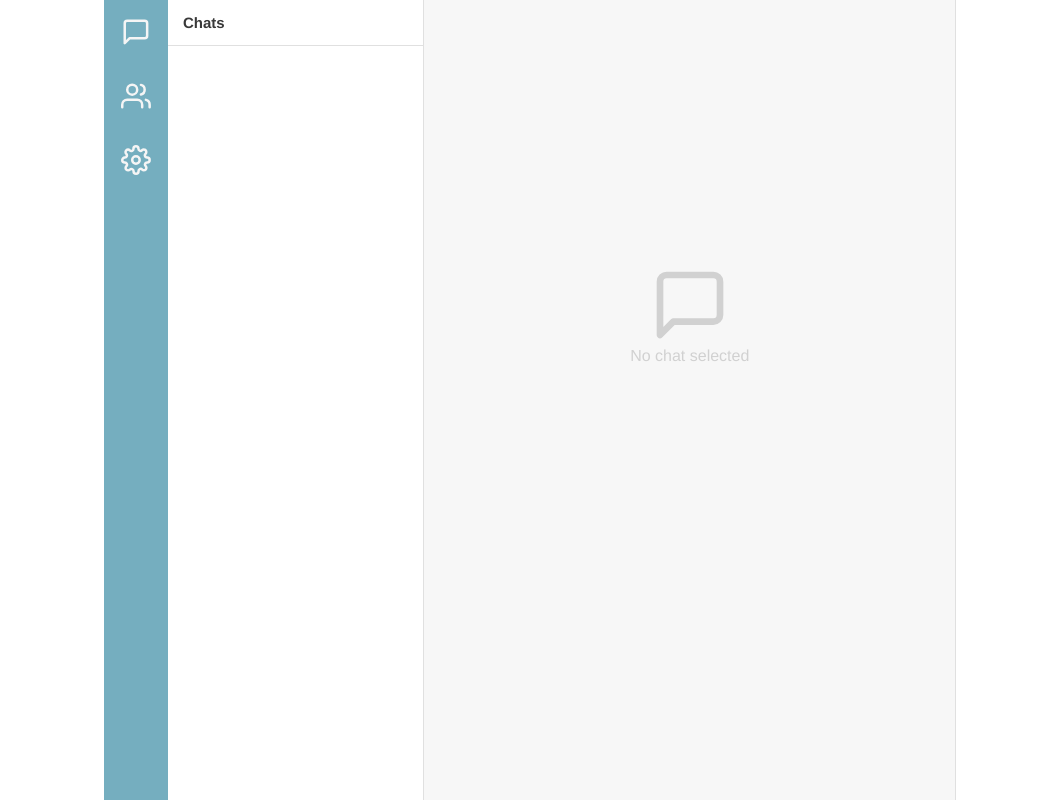
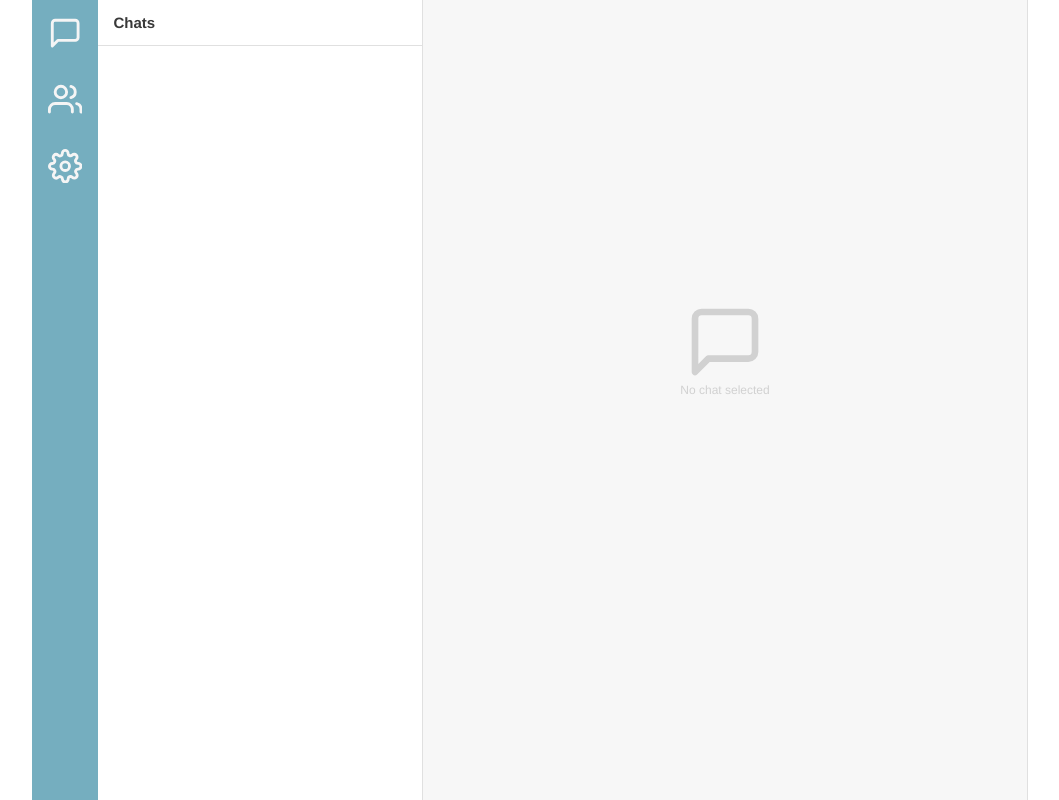
Before and after one commit to FredrikLernia/chat-client, a React (Create React App) app in the folder client/: page / in a window 1280 px wide. Shown: the whole page, without its empty margins (110-1169 px from the left). Built offline with nearby package versions, Linux system fonts and the light colour scheme.

Commit message:
Calculating the menu, tab and main width based on app width

```diff
--- a/client/src/components/Main/style.scss
+++ b/client/src/components/Main/style.scss
@@ -2,7 +2,7 @@
 
 .Main {
   display: inline-block;
-  width: calc(7.5 * #{$col-size});
+  width: calc(7.3 * #{$col-size});
   height: 100%;
   vertical-align: top;
   background-color: #F7F7F7;
--- a/client/src/components/Menu/style.scss
+++ b/client/src/components/Menu/style.scss
@@ -2,7 +2,7 @@
 
 .Menu {
   display: inline-block;
-  width: calc(0.9 * #{$col-size});
+  width: calc(0.8 * #{$col-size});
   height: 100%;
   vertical-align: top;
   background-color: $default-color;
@@ -40,7 +40,7 @@
       left: 0;
       width: 100%;
       height: 100%;
-      padding: 17px;
+      padding: 16px;
       color: $text-light;
     }
   }
--- a/client/src/components/Tab/style.scss
+++ b/client/src/components/Tab/style.scss
@@ -2,7 +2,7 @@
 
 .Tab {
   display: inline-block;
-  width: calc(3.6 * #{$col-size});
+  width: calc(3.9 * #{$col-size});
   height: 100%;
   vertical-align: top;
 }
--- a/client/src/style.scss
+++ b/client/src/style.scss
@@ -7,12 +7,19 @@
 body {
   margin: 0;
   height: 100vh;
+  font-size: 12px;
   color: $text-dark-2;
 }
 
 h2 {
-  margin: 15px;
+  padding: 15px;
   font-size: 15px;
+  font-weight: bold;
+  color: $text-dark-1;
+}
+
+h4 {
+  font-size: 13px;
   font-weight: bold;
   color: $text-dark-1;
 }
@@ -23,7 +30,7 @@ h2 {
 
 .App {
   margin: 0 auto;
-  width: 852px;
+  width: $app-width;
   height: 100%;
   font-family: 'Helvetica Neue';
 }
--- a/client/src/variables.scss
+++ b/client/src/variables.scss
@@ -1,4 +1,6 @@
-$col-size: 71px;
+$app-width: 996px;
+
+$col-size: calc(#{$app-width} / 12);
 
 $default-color: #AAA;
 $yellow: #D9BE5D;
```
